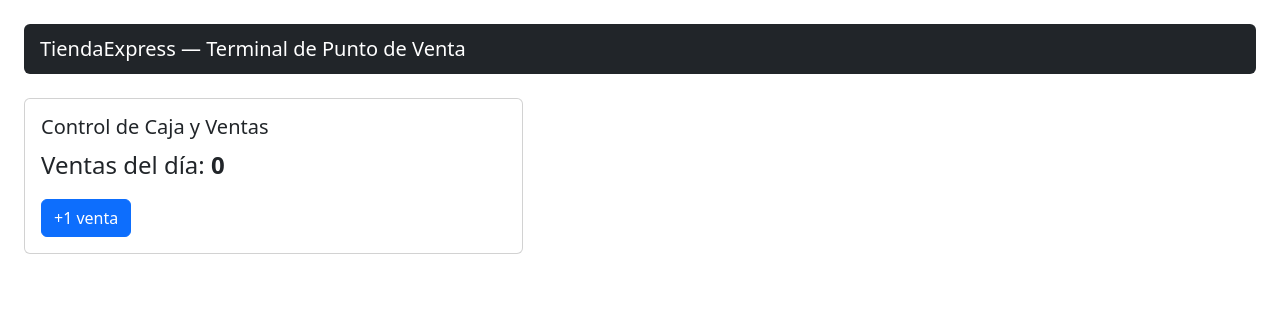
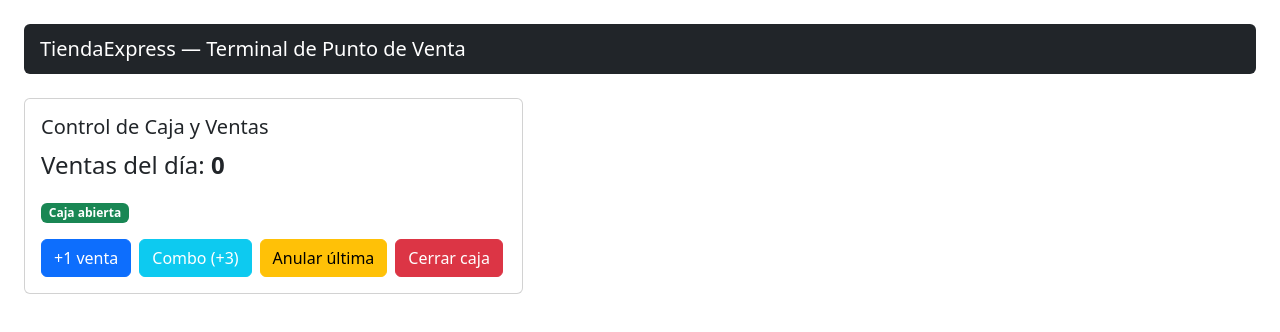
Before and after one commit to camilo1153110/tienda-express, a React (Vite) app: page / in a window 1280 px wide. Shown: the top 332 px of the page. Built offline with nearby package versions, Linux system fonts and the light colour scheme; the HTML template or start-up script is replaced by a standard one.

Commit message:
complementando bloque 1

```diff
--- a/src/components/VentasCounter.tsx
+++ b/src/components/VentasCounter.tsx
@@ -1,9 +1,38 @@
+import { useState, useRef } from 'react';
+
 function VentasCounter() {
-  let ventas = 0;
+  const [ventas, setVentas] = useState(0);
+  const [cajaAbierta, setCajaAbierta] = useState(true);
+
+
+  const renderCount = useRef(0);
+  renderCount.current += 1;
+  console.log(`[VentasCounter] Render #${renderCount.current} — ventas: ${ventas}, cajaAbierta: ${cajaAbierta}`);
 
   const registrarVenta = () => {
-    ventas = ventas + 1;
-    console.log(`[Variable local] ventas incrementó a: ${ventas}`);
+    setVentas(ventas + 1);
+  };
+
+  const registrarCombo = () => {
+    setVentas(ventas + 1);
+    setVentas(ventas + 1);
+    setVentas(ventas + 1);
+  };
+
+  const anularUltima = () => {
+    setVentas(Math.max(0, ventas - 1));
+  };
+
+
+  const cerrarCaja = () => {
+    console.log('--- Ejecutando cerrarCaja() [setVentas(0) + setCajaAbierta(false)] ---');
+    setVentas(0);
+    setCajaAbierta(false);
+  };
+
+  const reabrirCaja = () => {
+    setVentas(0);
+    setCajaAbierta(true);
   };
 
   return (
@@ -12,10 +41,32 @@ function VentasCounter() {
       <p className="fs-4">
         Ventas del día: <strong>{ventas}</strong>
       </p>
-      <div className="d-flex gap-2">
-        <button className="btn btn-primary" onClick={registrarVenta}>
+      <div className="mb-3">
+        <span className={`badge ${cajaAbierta ? 'bg-success' : 'bg-secondary'}`}>
+          {cajaAbierta ? 'Caja abierta' : 'Caja cerrada'}
+        </span>
+      </div>
+
+
+
+      <div className="d-flex gap-2 flex-wrap">
+        <button className="btn btn-primary" onClick={registrarVenta} disabled={!cajaAbierta}>
           +1 venta
         </button>
+        <button className="btn btn-info text-white" onClick={registrarCombo} disabled={!cajaAbierta}>
+          Combo (+3)
+        </button>
+        <button className="btn btn-warning" onClick={anularUltima} disabled={!cajaAbierta}>
+          Anular última
+        </button>
+        <button className="btn btn-danger" onClick={cerrarCaja} disabled={!cajaAbierta}>
+          Cerrar caja
+        </button>
+        {!cajaAbierta && (
+          <button className="btn btn-success" onClick={reabrirCaja}>
+            Reabrir caja
+          </button>
+        )}
       </div>
     </div>
   );
```
